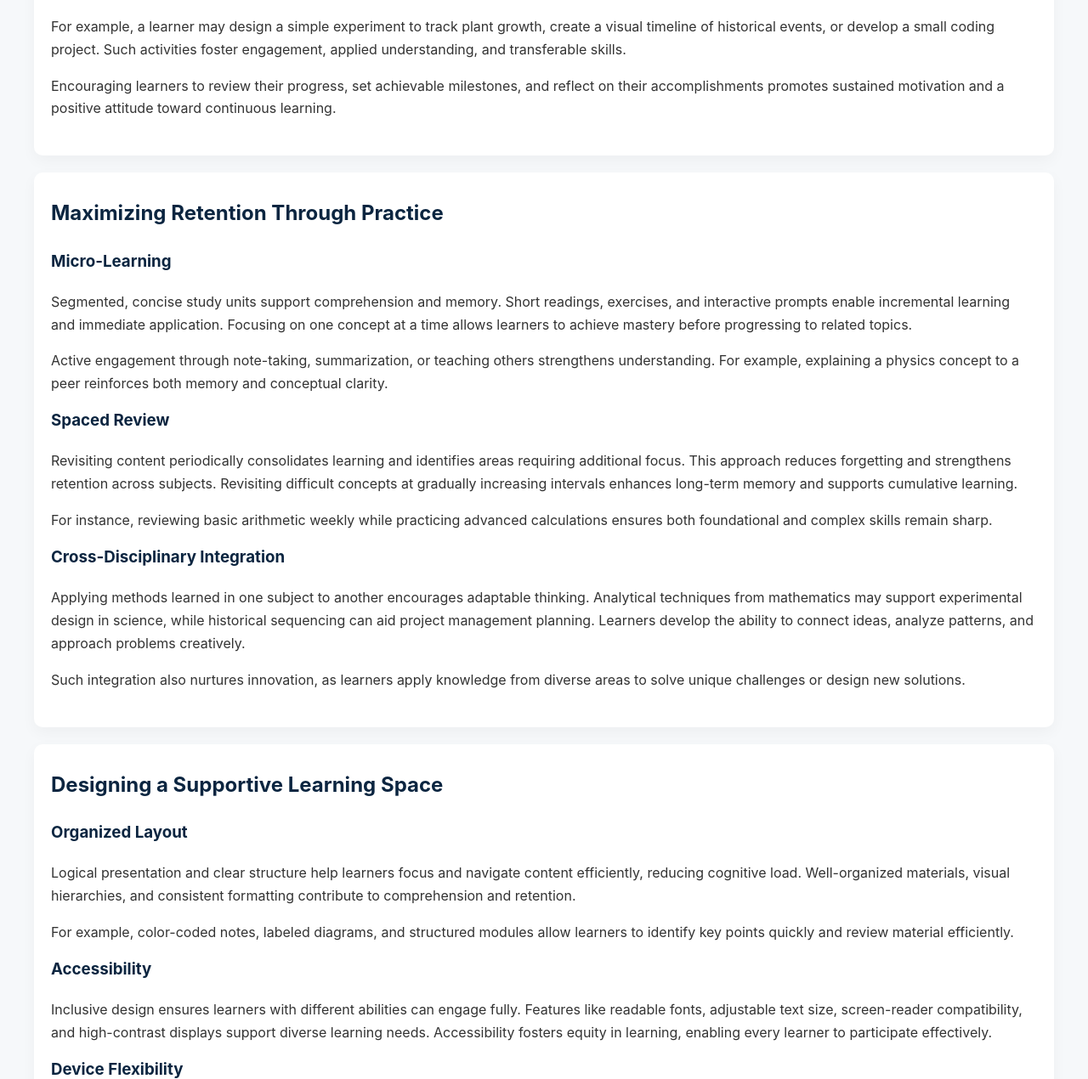
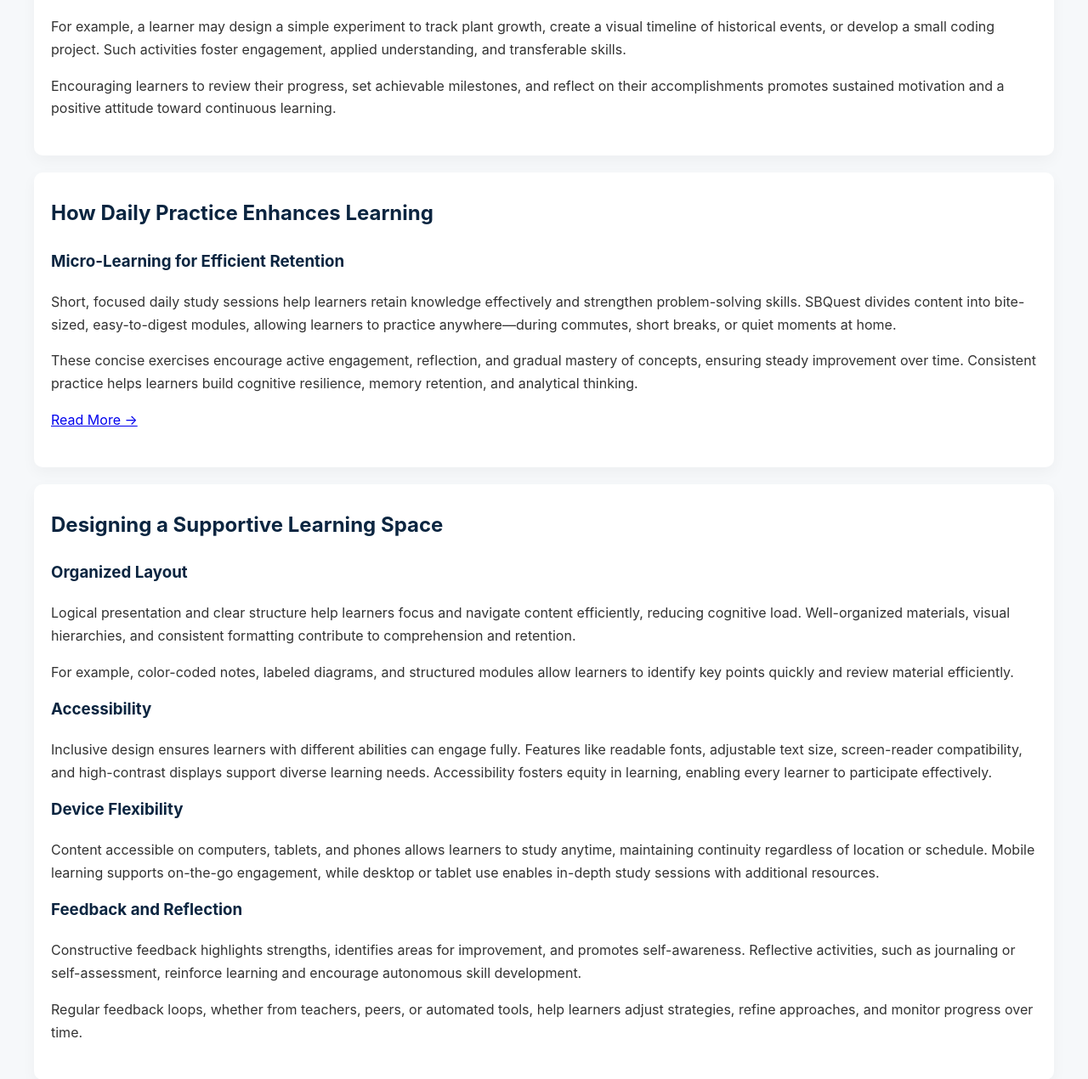
Before and after one commit to Abdulasees/sbquest, a Django app: page / in a window 1280 px wide. Shown: the part 3802-5072 px from the top of the page at 85% size. Run offline with Django 5.2, Linux system fonts and the light colour scheme.

Commit message:
Update image sizes and fix media paths across templates

```diff
--- a/templates/base_public.html
+++ b/templates/base_public.html
@@ -262,20 +262,16 @@ footer {
 
   <!-- LEARNING EXPERIENCE SECTION -->
   <section class="learning-experience" aria-labelledby="experience-title">
-    <h2 id="experience-title">Maximizing Retention Through Practice</h2>
+  <h2 id="experience-title">How Daily Practice Enhances Learning</h2>
 
-    <h3>Micro-Learning</h3>
-    <p>Segmented, concise study units support comprehension and memory. Short readings, exercises, and interactive prompts enable incremental learning and immediate application. Focusing on one concept at a time allows learners to achieve mastery before progressing to related topics.</p>
-    <p>Active engagement through note-taking, summarization, or teaching others strengthens understanding. For example, explaining a physics concept to a peer reinforces both memory and conceptual clarity.</p>
+  <h3>Micro-Learning for Efficient Retention</h3>
+  <p>Short, focused daily study sessions help learners retain knowledge effectively and strengthen problem-solving skills. SBQuest divides content into bite-sized, easy-to-digest modules, allowing learners to practice anywhere—during commutes, short breaks, or quiet moments at home.</p>
 
-    <h3>Spaced Review</h3>
-    <p>Revisiting content periodically consolidates learning and identifies areas requiring additional focus. This approach reduces forgetting and strengthens retention across subjects. Revisiting difficult concepts at gradually increasing intervals enhances long-term memory and supports cumulative learning.</p>
-    <p>For instance, reviewing basic arithmetic weekly while practicing advanced calculations ensures both foundational and complex skills remain sharp.</p>
+  <p>These concise exercises encourage active engagement, reflection, and gradual mastery of concepts, ensuring steady improvement over time. Consistent practice helps learners build cognitive resilience, memory retention, and analytical thinking.</p>
 
-    <h3>Cross-Disciplinary Integration</h3>
-    <p>Applying methods learned in one subject to another encourages adaptable thinking. Analytical techniques from mathematics may support experimental design in science, while historical sequencing can aid project management planning. Learners develop the ability to connect ideas, analyze patterns, and approach problems creatively.</p>
-    <p>Such integration also nurtures innovation, as learners apply knowledge from diverse areas to solve unique challenges or design new solutions.</p>
-  </section>
+  <p><a href="{% url 'article' %}" class="read-more">Read More →</a></p>
+</section>
+
 
   <!-- LEARNING ENVIRONMENT SECTION -->
   <section class="features" aria-labelledby="features-title">
--- a/templates/community_guidelines.html
+++ b/templates/community_guidelines.html
@@ -76,7 +76,8 @@
     <div class="container">
         <img src="/media/community-1294832_1920.png"
             alt="Community Guidelines"
-            style="max-width:100%;height:auto;display:block;margin:0 auto 20px;">
+            style="max-width:350px; width:90%; height:auto; display:block; margin:0 auto 20px;">
+
 
         <h1>SBQuest Community Guidelines</h1>
         <h2>Safe and Fair Participation</h2>
--- a/templates/faq.html
+++ b/templates/faq.html
@@ -81,7 +81,8 @@
     <div class="container">
     <img src="/media/faq-4982971_1280.png"
         alt="FAQ"
-        style="width:90%; max-width:400px; height:auto; display:block; margin:20px auto;">
+        style="max-width:250px; width:90%; height:auto; display:block; margin:20px auto;">
+
     <h1><span aria-hidden="true">❓</span> Frequently Asked Questions (FAQ)</h1>
 
     <div class="faq-item">
--- a/templates/how_it_works.html
+++ b/templates/how_it_works.html
@@ -141,8 +141,9 @@ footer a:hover {
   </nav>
 
   <img src="/media/quiz-1799935_1280.png"
-       alt="Daily Quiz Illustration"
-       style="width:90%; max-width:400px; height:auto; display:block; margin:20px auto;">
+        alt="Daily Quiz Illustration"
+        style="max-width:250px; width:90%; height:auto; display:block; margin:20px auto;">
+
 
   <h1><span aria-hidden="true">⚙️</span> How SBQuest Works</h1>
 
--- a/templates/privacy_policy.html
+++ b/templates/privacy_policy.html
@@ -90,7 +90,8 @@
     <div class="container">
         <img src="/media/sign-1086702_1280.png"
             alt="Privacy Policy Illustration"
-            style="width:90%; max-width:400px; height:auto; display:block; margin:20px auto;">
+            style="max-width:250px; width:90%; height:auto; display:block; margin:20px auto;">
+
 
         <h1><span aria-hidden="true">🔒</span> Privacy Policy</h1>
 
```
